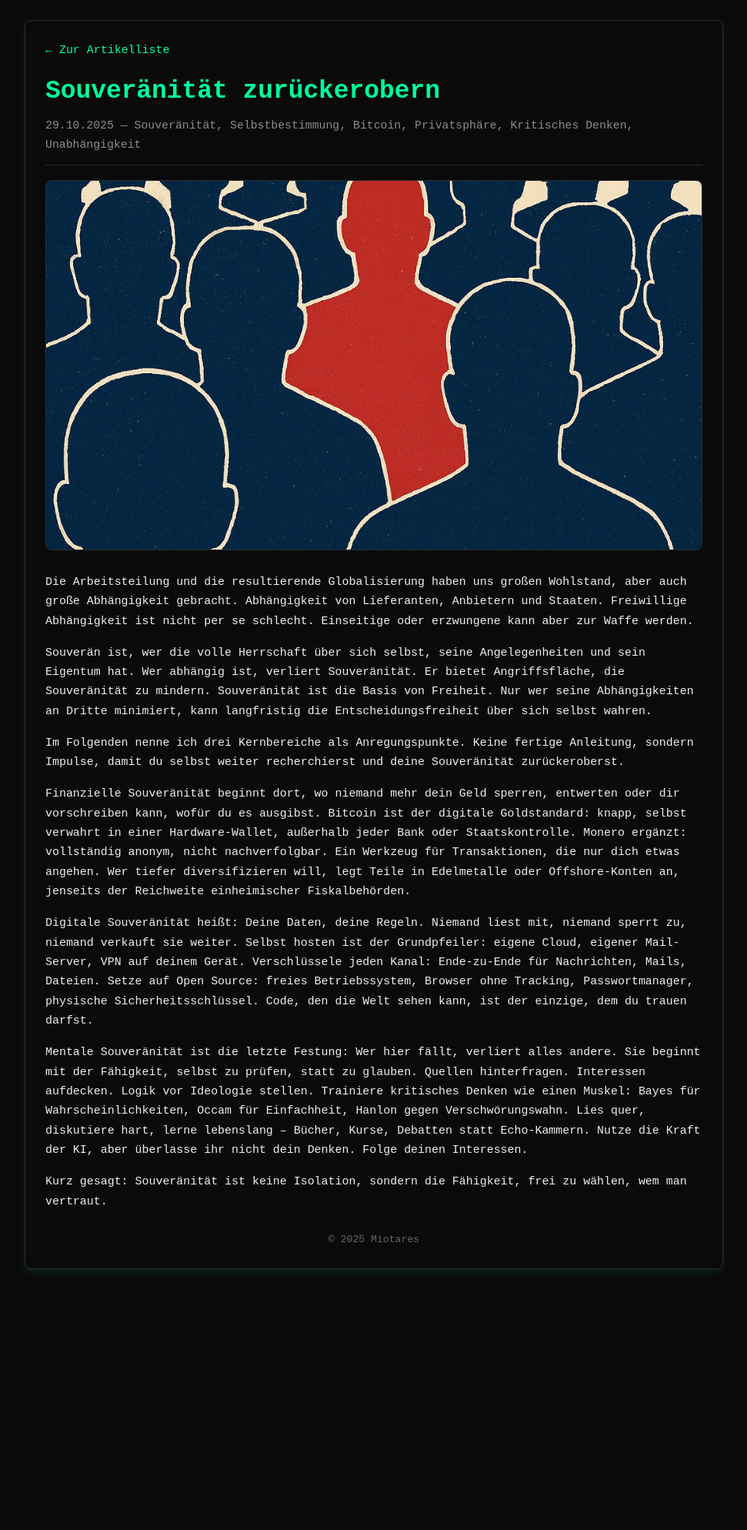
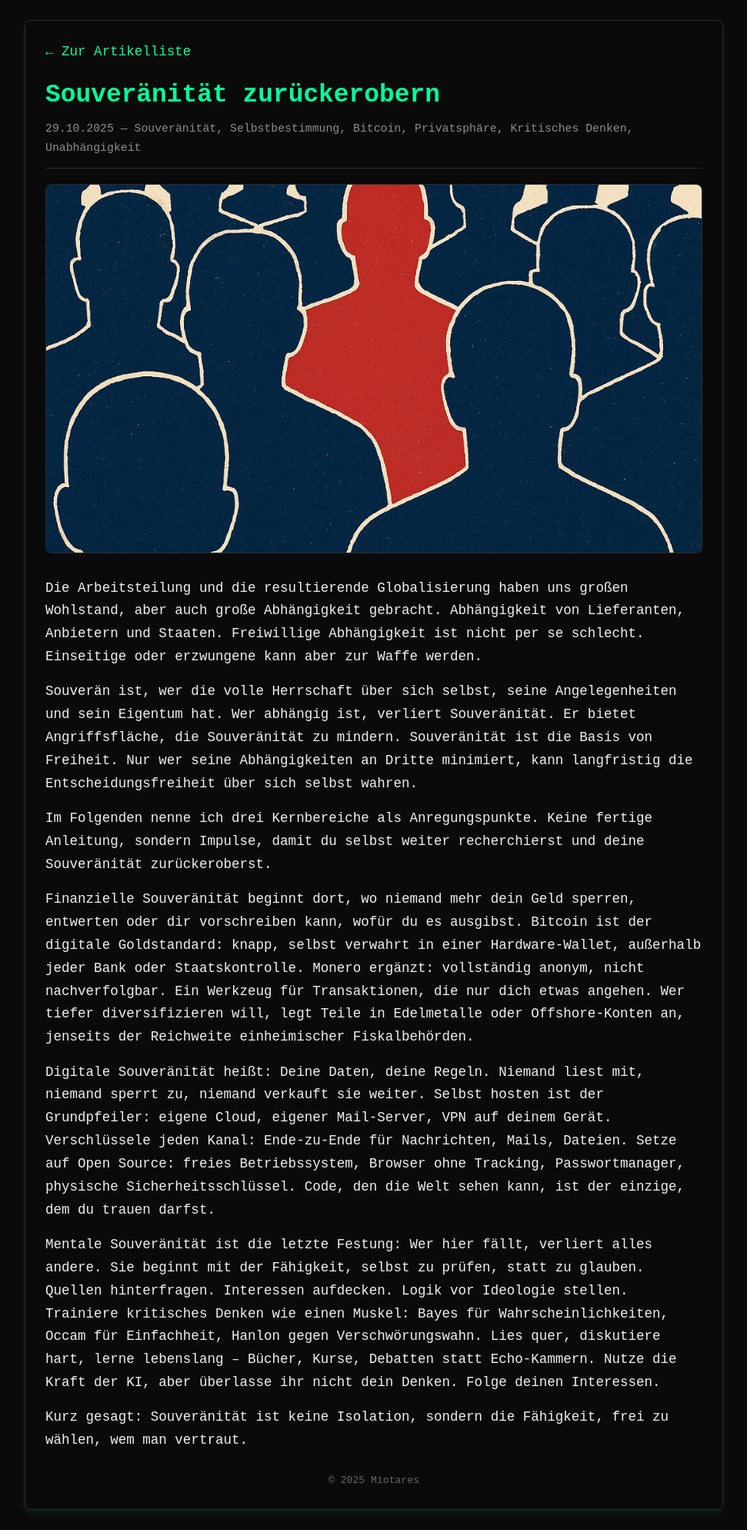
Before and after one commit to Miotares/miotares, a Jekyll site: the page built from _posts/2025-10-29-Souveränität zurückerobern.md, in a window 1280 px wide. Shown: the whole page at 77% size, without its empty margins (154-1125 px from the left). Built offline with Jekyll 4.4.1, drawn with Linux system fonts in a browser that asks for light colours; before the commit the page ends 1675 px from its top, so only the background shows below that.

Commit message:
Fließtext-Schriftgröße in Artikeln weiter erhöht (1.35rem)

```diff
--- a/_layouts/post.html
+++ b/_layouts/post.html
@@ -32,13 +32,13 @@
     <style>
         :root { --bg-color:#0a0a0a; --text-color:#f0f0f0; --accent-color:#00ff9d; --secondary-color:#2d2d2d; --hover-color:#00cc7a; }
         * { margin:0; padding:0; box-sizing:border-box; font-family:monospace; }
-        body { background-color:var(--bg-color); color:var(--text-color); font-size:1.15rem; line-height:1.7; padding:2rem; max-width:960px; margin:0 auto; min-height:100vh; display:flex; flex-direction:column; }
+        body { background-color:var(--bg-color); color:var(--text-color); font-size:1.35rem; line-height:1.7; padding:2rem; max-width:960px; margin:0 auto; min-height:100vh; display:flex; flex-direction:column; }
         .container { border:1px solid var(--secondary-color); border-radius:8px; padding:2rem; box-shadow:0 4px 8px rgba(0,255,157,0.1); }
         header { margin-bottom:1.5rem; border-bottom:1px solid var(--secondary-color); padding-bottom:1rem; }
         h1 { color:var(--accent-color); font-size:2.53rem; margin-bottom:0.25rem; }
         .meta { color:#8d8d8d; font-size:1.14rem; }
         .content { margin-top:1.5rem; }
-        .content p { margin-bottom:1.2rem; text-align:left; }
+        .content p { margin-bottom:1.2rem; text-align:left; font-size:1.35rem; }
         ::selection { background-color:var(--accent-color); color:var(--bg-color); }
         .content h2, .content h3 { color:var(--accent-color); margin-top:1.25rem; }
         .content a { color:var(--accent-color); }
```
